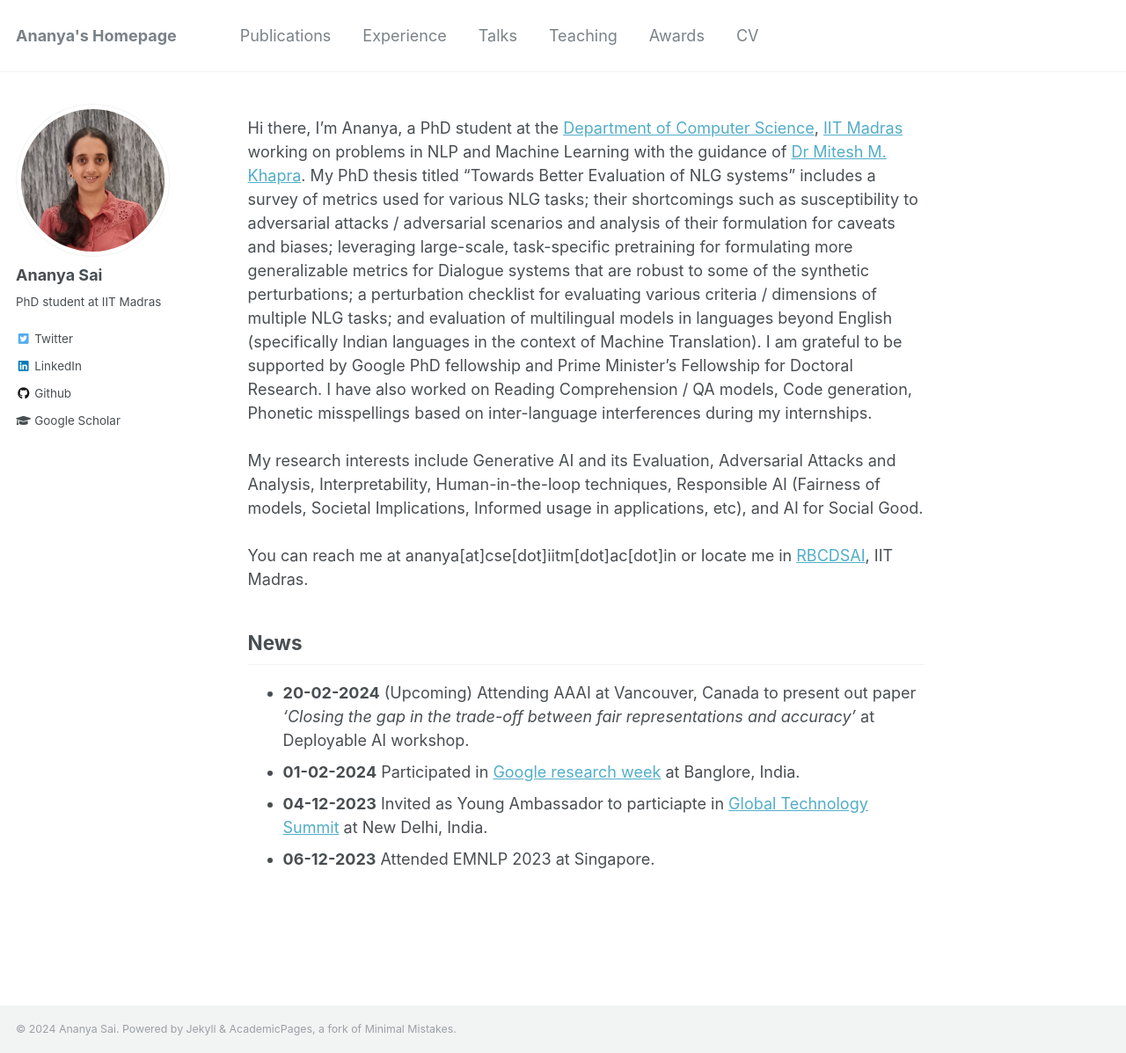
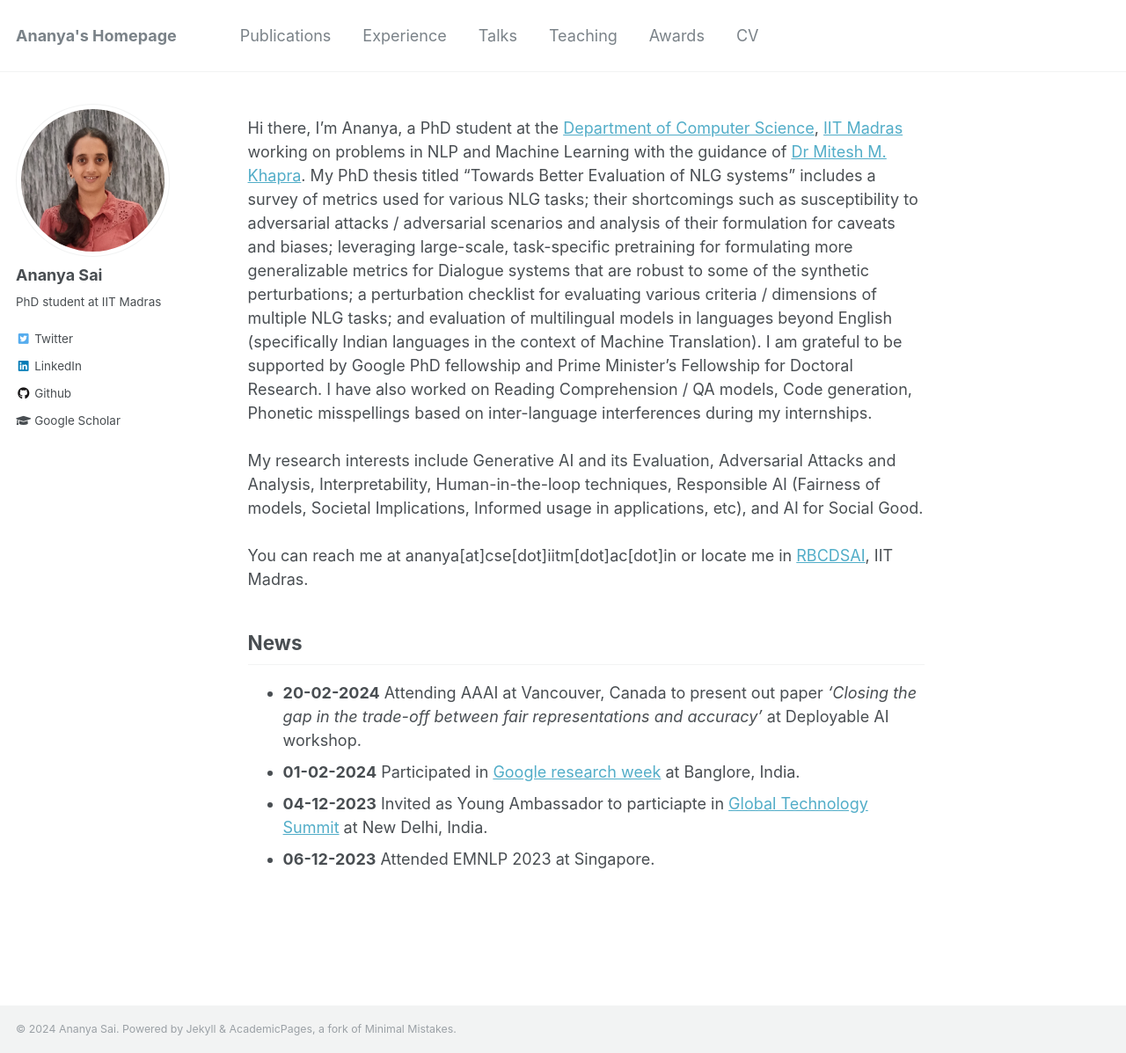
Before and after one commit to AnanyaSaiB/AnanyaSaib.github.io, a Jekyll site: the page built from _pages/about.md, in a window 1280 px wide and 1197 px high. Shown: the whole window at 88% size. Built offline with Jekyll 4.4.1, drawn with Linux system fonts in a browser that asks for light colours.

Commit message:
Update about.md
removed upcoming

```diff
--- a/_pages/about.md
+++ b/_pages/about.md
@@ -17,7 +17,7 @@ My research interests include Generative AI and its Evaluation, Adversarial Atta
 You can reach me at ananya[at]cse[dot]iitm[dot]ac[dot]in or locate me in [RBCDSAI](https://rbcdsai.iitm.ac.in/contact/), IIT Madras.
 
 ## News
-- **20-02-2024** (Upcoming) Attending AAAI at Vancouver, Canada to present out paper *'Closing the gap in the trade-off between fair
+- **20-02-2024** Attending AAAI at Vancouver, Canada to present out paper *'Closing the gap in the trade-off between fair
 representations and accuracy'* at Deployable AI workshop.
 - **01-02-2024** Participated in [Google research week](https://sites.google.com/view/researchweek24/home) at Banglore, India.
 - **04-12-2023** Invited as Young Ambassador to particiapte in [Global Technology Summit](https://carnegieindia.org/specialprojects/globaltechnologysummit) at New Delhi, India.
```
